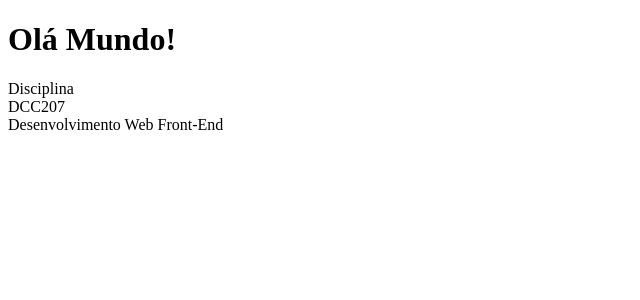
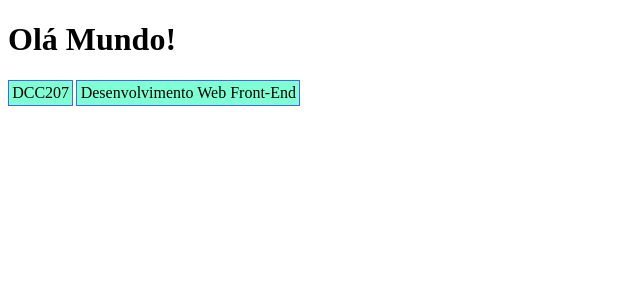
Before and after one commit to ufjf-dcc207/ufjf-dcc207-2024-3-a-atv01-SarahCristina00, a React (Vite) app in the folder vite-project/: page / in a window 1280 px wide. Shown: the top 300 px of the page, without its empty margins (0-640 px from the left). Built offline with nearby package versions, Linux system fonts and the light colour scheme.

Commit message:
Adiciona estilo

```diff
--- /dev/null
+++ b/vite-project/src/Disciplina.css
@@ -0,0 +1,10 @@
+.disciplina{
+    display: flex;
+    gap: 0.2em;
+}
+
+.disciplina > div{
+    border: 1px solid royalblue;
+    background-color: aquamarine;
+    padding: 0.2em;
+}
--- a/vite-project/src/Disciplina.tsx
+++ b/vite-project/src/Disciplina.tsx
@@ -1,10 +1,12 @@
+import "./Disciplina.css";
+
 function Disciplina (){
-    return <div>
-            <div>Disciplina</div>
+    return (
+    <div className="disciplina">
             <div>DCC207</div>
             <div>Desenvolvimento Web Front-End</div>
         </div>
-
+    );
 }
 
 export default Disciplina;
```
